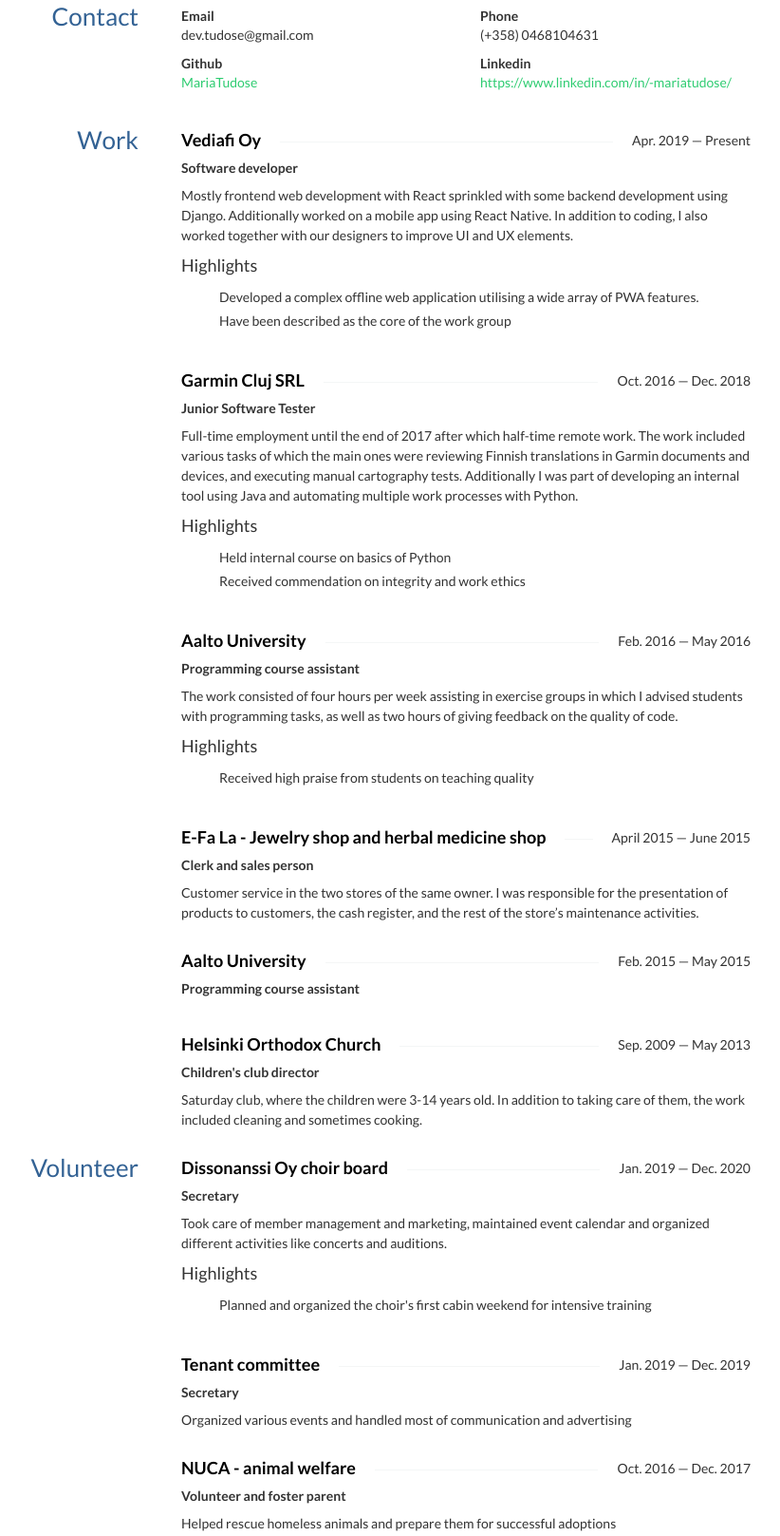
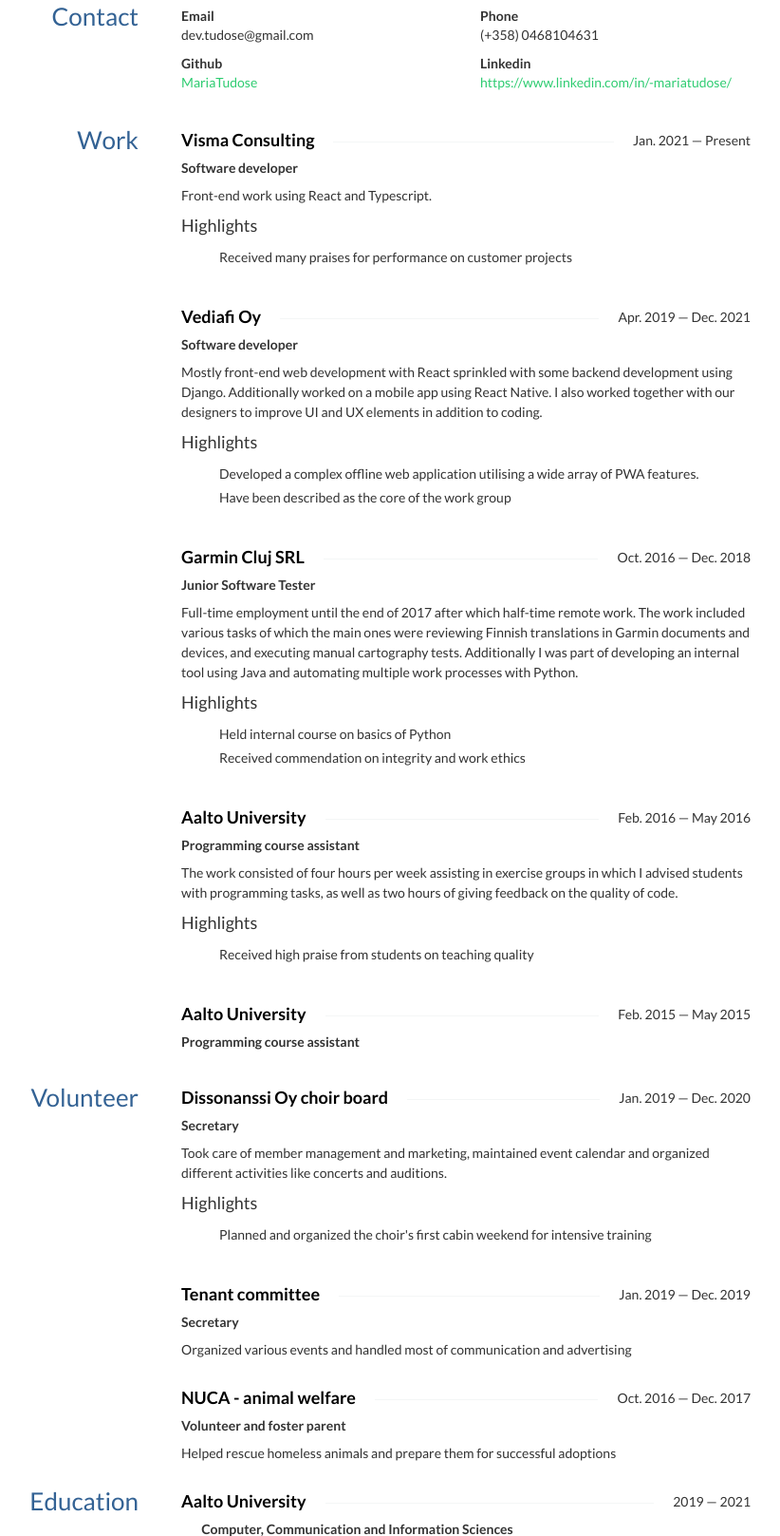
Before and after one commit to MariaTudose/mariatudose.github.io, a plain HTML site: page index.html in a window 1280 px wide. Shown: the part 383-2000 px from the top of the page at 95% size, without its empty margins (254-1076 px from the left). Drawn offline with nearby package versions, Linux system fonts and the light colour scheme; some icons are missing.

Commit message:
update skills and work experience

```diff
--- a/index.html
+++ b/index.html
@@ -263,16 +263,34 @@
 			<div class="row">
 			<div class="col-sm-12">
 				<h4 class="strike-through">
-					<span>Vediafi Oy</span>
+					<span>Visma Consulting</span>
 					<span class="date">
-						Apr. 2019 — Present
+						Jan. 2021 — Present
 					</span>
 				</h4>
 				<div class="position">
 					Software developer
 				</div>
 				<div class="summary">
-					<p>Mostly frontend web development with React sprinkled with some backend development using Django. Additionally worked on a mobile app using React Native. In addition to coding, I also worked together with our designers to improve UI and UX elements.</p>
+					<p>Front-end work using React and Typescript.</p>
+				</div>
+				<h4>Highlights</h4>
+				<ul class="highlights">
+					<li class="bullet">Received many praises for performance on customer projects</li>
+				</ul>
+			</div>
+			<div class="col-sm-12">
+				<h4 class="strike-through">
+					<span>Vediafi Oy</span>
+					<span class="date">
+						Apr. 2019 — Dec. 2021
+					</span>
+				</h4>
+				<div class="position">
+					Software developer
+				</div>
+				<div class="summary">
+					<p>Mostly front-end web development with React sprinkled with some backend development using Django. Additionally worked on a mobile app using React Native. I also worked together with our designers to improve UI and UX elements in addition to coding.</p>
 				</div>
 				<h4>Highlights</h4>
 				<ul class="highlights">
@@ -319,20 +337,6 @@
 			</div>
 			<div class="col-sm-12">
 				<h4 class="strike-through">
-					<span>E-Fa La - Jewelry shop and herbal medicine shop</span>
-					<span class="date">
-						April 2015 — June 2015
-					</span>
-				</h4>
-				<div class="position">
-					Clerk and sales person
-				</div>
-				<div class="summary">
-					<p>Customer service in the two stores of the same owner. I was responsible for the presentation of products to customers, the cash register, and the rest of the store’s maintenance activities.</p>
-				</div>
-			</div>
-			<div class="col-sm-12">
-				<h4 class="strike-through">
 					<span>Aalto University</span>
 					<span class="date">
 						Feb. 2015 — May 2015
@@ -340,20 +344,6 @@
 				</h4>
 				<div class="position">
 					Programming course assistant
-				</div>
-			</div>
-			<div class="col-sm-12">
-				<h4 class="strike-through">
-					<span>Helsinki Orthodox Church</span>
-					<span class="date">
-						Sep. 2009 — May 2013
-					</span>
-				</h4>
-				<div class="position">
-					Children&#x27;s club director
-				</div>
-				<div class="summary">
-					<p>Saturday club, where the children were 3-14 years old. In addition to taking care of them, the work included cleaning and sometimes cooking.</p>
 				</div>
 			</div>
 			</div>
@@ -426,7 +416,7 @@
 				<h4 class="strike-through">
 					<span>Aalto University</span>
 					<span class="date">
-						2019 — 2021 (est.)
+						2019 — 2021
 					</span>
 				</h4>
 				<div class="area">
@@ -481,6 +471,7 @@
 					<li>HTML</li>
 					<li>CSS</li>
 					<li>Javascript</li>
+					<li>Typescript</li>
 					<li>React</li>
 					<li>PWA</li>
 				</ul>
```
